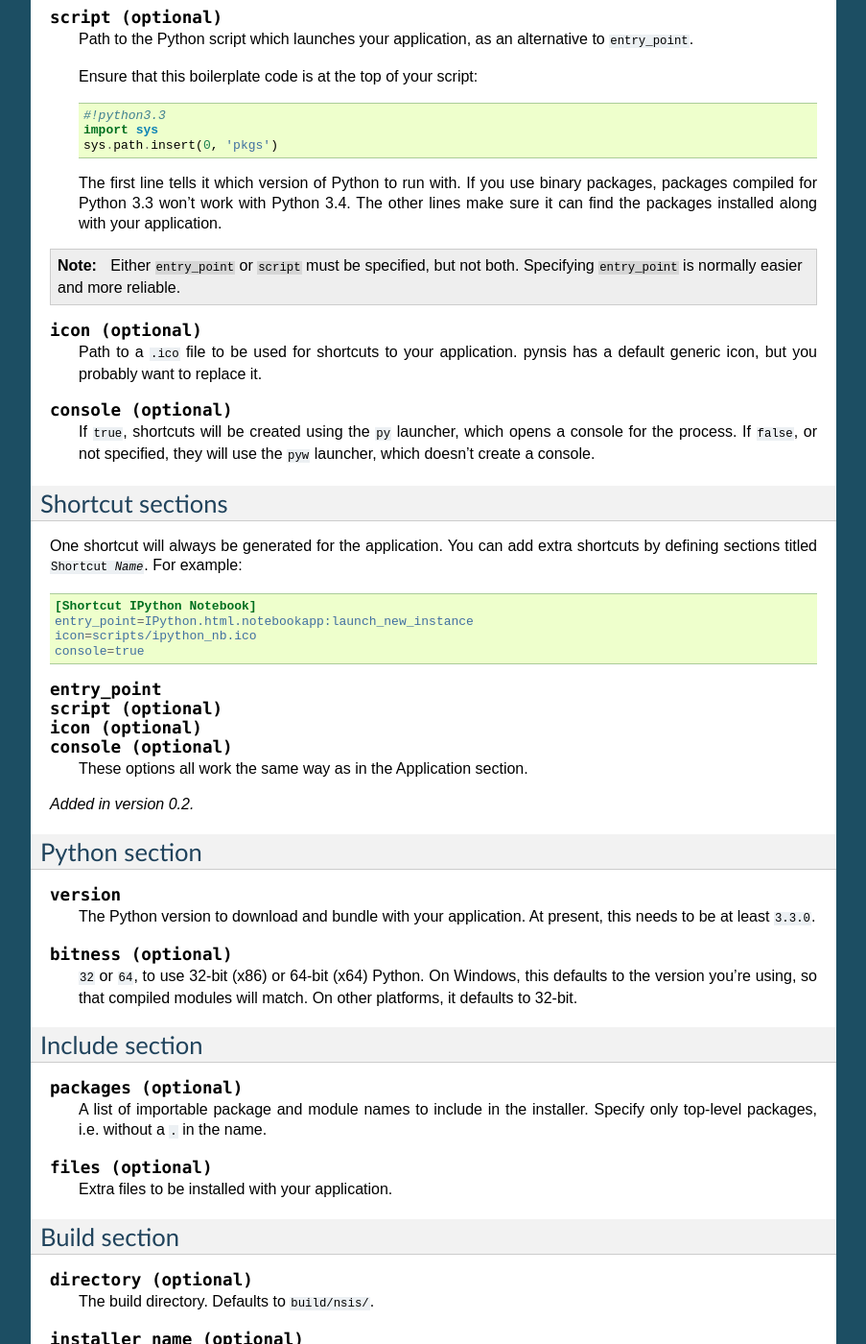
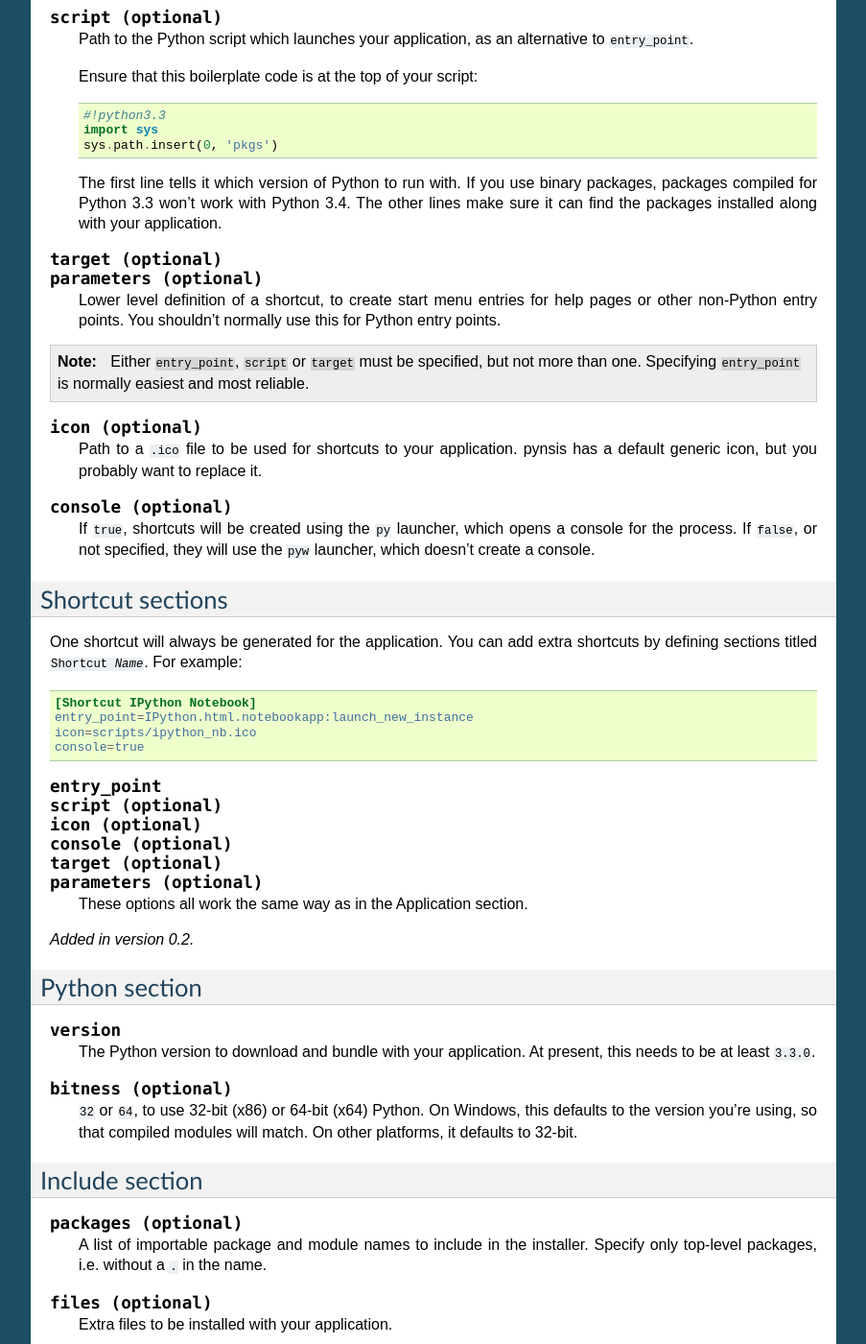
Before and after one commit to takluyver/pynsist, a Sphinx documentation site: the page built from doc/cfgfile.rst, in a window 1280 px wide and 1400 px high, scrolled down 460 px. Shown: the whole window at 96% size, without its empty margins (198-1101 px from the left). Built offline with Sphinx 7.4.7, drawn with Linux system fonts in a browser that asks for light colours.

Commit message:
Document new options for shortcuts
Closes gh-16

```diff
--- a/doc/cfgfile.rst
+++ b/doc/cfgfile.rst
@@ -42,9 +42,17 @@ Application section
    The other lines make sure it can find the packages installed along with your
    application.
 
+.. describe:: target (optional)
+              parameters (optional)
+
+   Lower level definition of a shortcut, to create start menu entries for help
+   pages or other non-Python entry points. You shouldn't normally use this for
+   Python entry points.
+
 .. note::
-   Either ``entry_point`` or ``script`` must be specified, but not both. Specifying
-   ``entry_point`` is normally easier and more reliable.
+   Either ``entry_point``, ``script`` or ``target`` must be specified, but not
+   more than one. Specifying ``entry_point`` is normally easiest and most
+   reliable.
 
 .. describe:: icon (optional)
 
@@ -74,6 +82,8 @@ shortcuts by defining sections titled :samp:`Shortcut {Name}`. For example:
               script (optional)
               icon (optional)
               console (optional)
+              target (optional)
+              parameters (optional)
 
    These options all work the same way as in the Application section.
 
```
